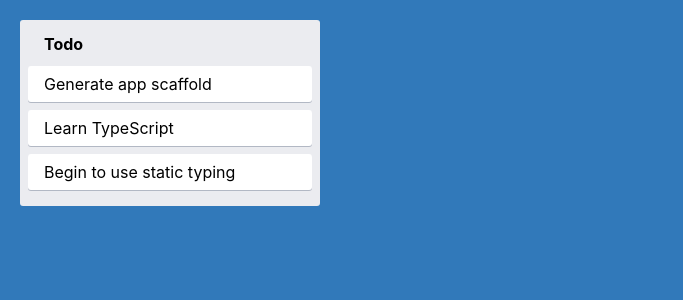
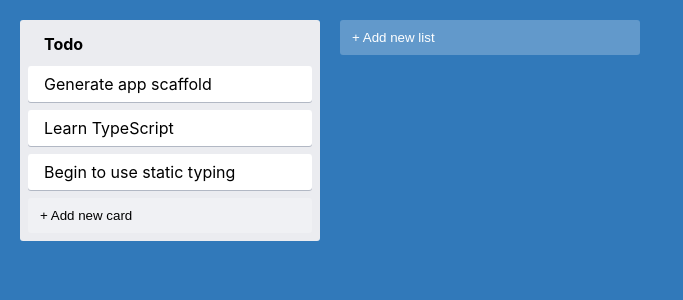
Before and after one commit to psyhedeliq/trello-clone, a React (Create React App) app: page / in a window 1280 px wide. Shown: the top 300 px of the page, without its empty margins (0-683 px from the left). Built offline with nearby package versions, Linux system fonts and the light colour scheme.

Commit message:
feat: added add item button

```diff
--- /dev/null
+++ b/src/AddNewItem.tsx
@@ -0,0 +1,26 @@
+import { useState } from 'react';
+import { AddItemButton } from './styles';
+
+type AddNewItemProps = {
+  onAdd(text: string): void;
+  toggleButtonText: string;
+  dark?: boolean;
+};
+
+export const AddNewItem = ({
+  onAdd,
+  toggleButtonText,
+  dark,
+}: AddNewItemProps) => {
+  const [showForm, setShowForm] = useState(false);
+
+  if (showForm) {
+    // render the form
+  }
+
+  return (
+    <AddItemButton dark={dark} onClick={() => setShowForm(true)}>
+      {toggleButtonText}
+    </AddItemButton>
+  );
+};
--- a/src/App.tsx
+++ b/src/App.tsx
@@ -1,11 +1,16 @@
 import { AppContainer } from './styles';
 
 import { Column } from './Column';
+import { AddNewItem } from './AddNewItem';
 
 export const App = () => {
   return (
     <AppContainer>
       <Column text='Todo' />
+      <AddNewItem
+        toggleButtonText='+ Add new list'
+        onAdd={() => console.log('Item created')}
+      />
     </AppContainer>
   );
 };
--- a/src/Column.tsx
+++ b/src/Column.tsx
@@ -1,3 +1,4 @@
+import { AddNewItem } from './AddNewItem';
 import { Card } from './Card';
 import { ColumnContainer, ColumnTitle } from './styles';
 
@@ -12,6 +13,11 @@
       <Card text='Generate app scaffold' />
       <Card text='Learn TypeScript' />
       <Card text='Begin to use static typing' />
+      <AddNewItem
+        toggleButtonText='+ Add new card'
+        onAdd={() => console.log('New Item Added')}
+        dark
+      />
     </ColumnContainer>
   );
 };
--- a/src/styles.ts
+++ b/src/styles.ts
@@ -34,3 +34,23 @@
   border-radius: 3px;
   box-shadow: #091e4240 0px 1px 0px 0px;
 `;
+
+type AddItemButtonProps = {
+  dark?: boolean;
+};
+
+export const AddItemButton = styled.button<AddItemButtonProps>`
+  background-color: #ffffff3d;
+  border-radius: 3px;
+  border: none;
+  color: ${({ dark }) => (dark ? '#000' : '#fff')};
+  cursor: pointer;
+  max-width: 300px;
+  padding: 10px 12px;
+  text-align: left;
+  transition: background 85ms ease-in;
+  width: 100%;
+  &:hover {
+    background-color: #ffffff52;
+  }
+`;
```
